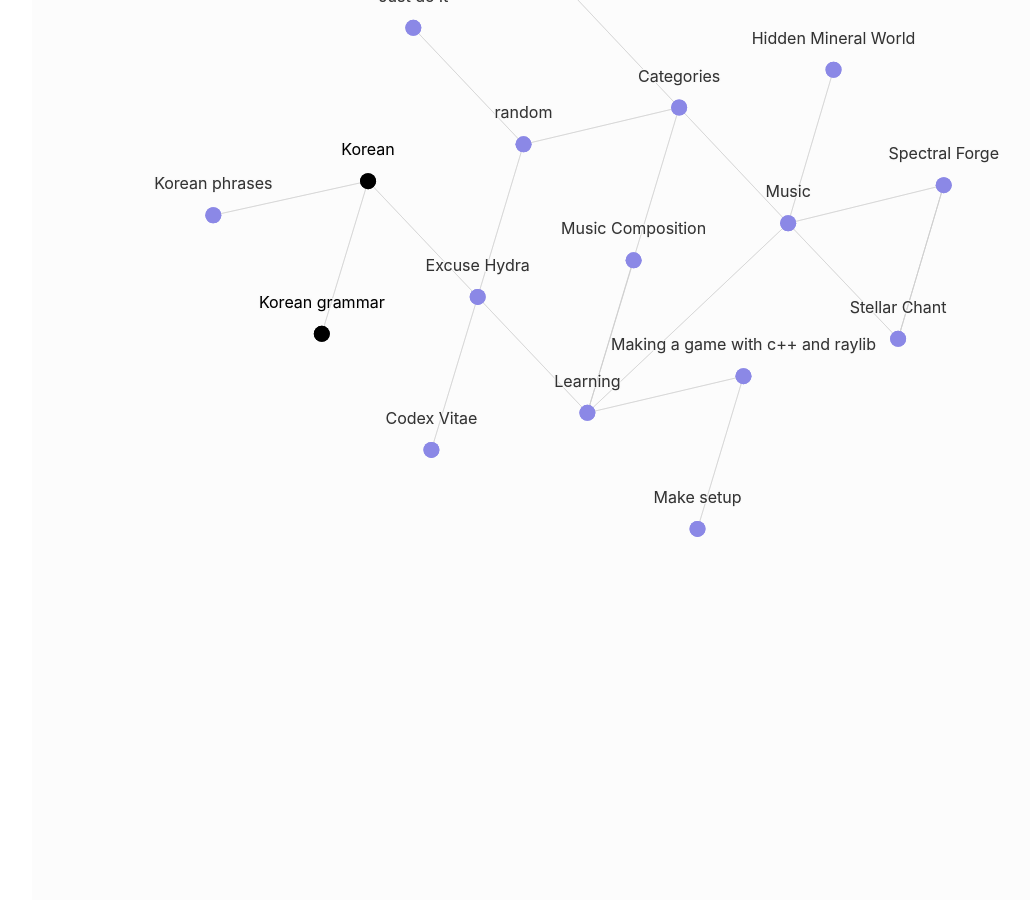
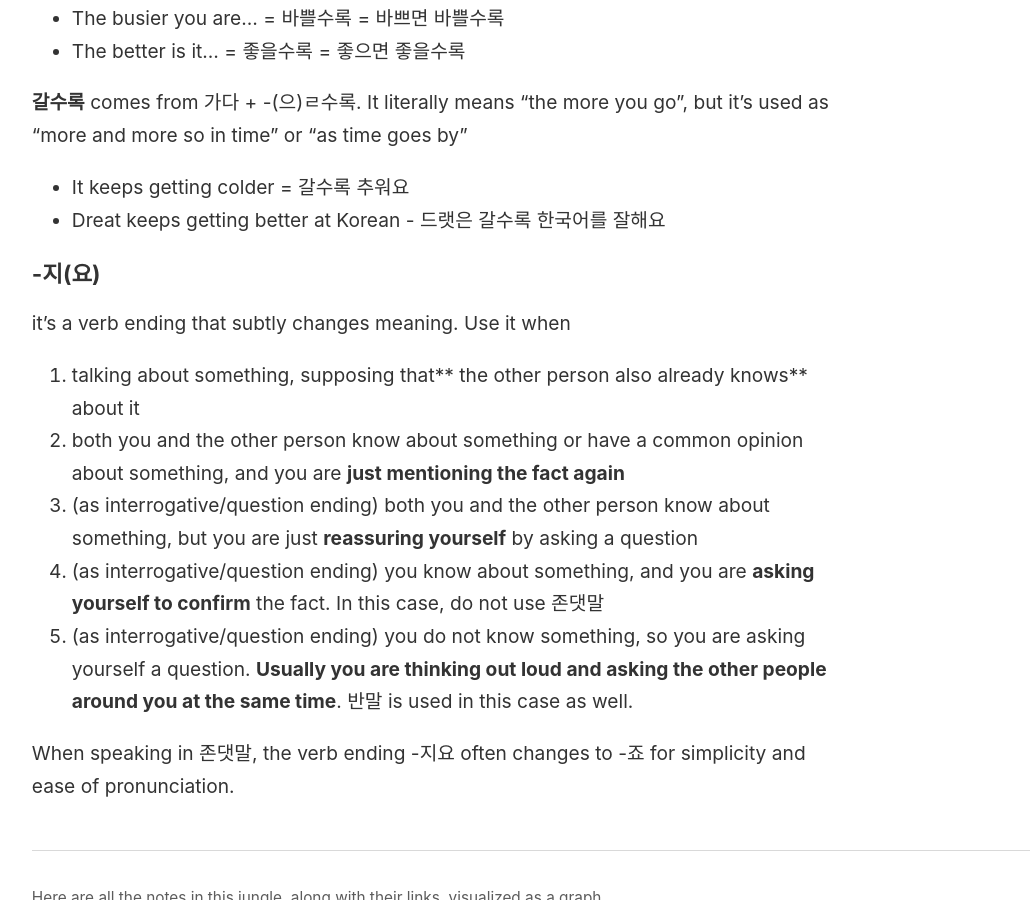
Before and after one commit to Dreat/digital_jungle, a Jekyll site: the page built from _notes/Korean grammar.md, in a window 1280 px wide and 900 px high, scrolled down 23953 px. Shown: the whole window, without its empty margins (45-1075 px from the left). Built offline with Jekyll 4.4.1, drawn with Linux system fonts in a browser that asks for light colours; some of the changed text lies outside the part shown.

Commit message:
next batch of Korean notes

```diff
--- a/_notes/Korean grammar.md
+++ b/_notes/Korean grammar.md
@@ -20,6 +20,7 @@ title: Korean grammar
 	<li><a href="#negation" class="internal-link">Negation</a></li>
 	<li><a href="#verbintonoun" class="internal-link">Verb into noun</a></li>
 	<li><a href="#cancannot" class="internal-link">Can/cannot do</a></li>
+	<li><a href="#itcantbe" class="internal-link">It can't be</a></li>
 	<li><a href="#descriptiveverbs" class="internal-link">Descriptive verbs</a></li>
 	<li><a href="#place" class="internal-link">Place</a></li>
 	<li><a href="#fromto" class="internal-link">From/to</a></li>
@@ -54,6 +55,7 @@ title: Korean grammar
 	<li><a href="#maybeimight" class="internal-link">Maybe I might</a></li>
 	<li><a href="#neyo" class="internal-link">-네요 verb ending</a></li>
 	<li><a href="#themorethemore" class="internal-link">The more..., the more ... </a></li>
+	<li><a href="#ji" class="internal-link">-지(요)</a></li>
 </ul>
 </details>
 
@@ -294,6 +296,20 @@ or add `-(으)ㄴ/는/(으)ㄹ 것 `
 
 1. Drop 다
 2. Add (으)ㄹ 수 있다/없다
+
+### It can't be -(으)ㄹ 리가 없어요 {#itcantbe}
+
+`리` means "reason" or "logic" and can be found in `이유(reason)` and `논리(logic)`
+
+given that, the structure -(으)ㄹ 리가 없어요 literally means "there is no reason that..." -> it's used as "it cannot be..." or "it is impossible...".
+
+`그렇다` is a very common expression thatmeans "to be so". (ㅎ is usually dropped with verb endings)
+
+그러 + ㄹ리가 없어요 = 그럴 리가 없어요! = It cannot be/That is impossible!
+
+을 리가 없어요 can be places after tense suffix -았/었/였. In that case, it always starts with -을. (ex: 갔을 리가 없어요 -> There is no way that he/she went)
+
+For future tense use present verb form + add words that indicate future (ex: 내일 -> 내일 일요일일 리가 없어요 -> there is no way that tomorrow is Sunday)
 
 ### Descriptive verbs {#descriptiveverbs}
 
@@ -822,3 +838,16 @@ If you want to emphasise a bit more, you can use -(으)면 before -(으)ㄹ수
 **갈수록** comes from 가다 + -(으)ㄹ수록. It literally means "the more you go", but it's used as "more and more so in time" or "as time goes by"
 - It keeps getting colder = 갈수록 추워요
 - Dreat keeps getting better at Korean - 드랫은 갈수록 한국어를 잘해요
+
+
+### -지(요) {#ji}
+
+it's a verb ending that subtly changes meaning. Use it when
+
+1. talking about something, supposing that** the other person also already knows** about it
+2. both you and the other person know about something or have a common opinion about something, and you are **just mentioning the fact again**
+3. (as interrogative/question ending) both you and the other person know about something, but you are just **reassuring yourself** by asking a question
+4. (as interrogative/question ending) you know about something, and you are **asking yourself to confirm** the fact. In this case, do not use 존댓말
+5. (as interrogative/question ending) you do not know something, so you are asking yourself a question. **Usually you are thinking out loud and asking the other people around you at the same time**. 반말 is used in this case as well.
+
+When speaking in 존댓말, the verb ending -지요 often changes to -죠 for simplicity and ease of pronunciation.
```
